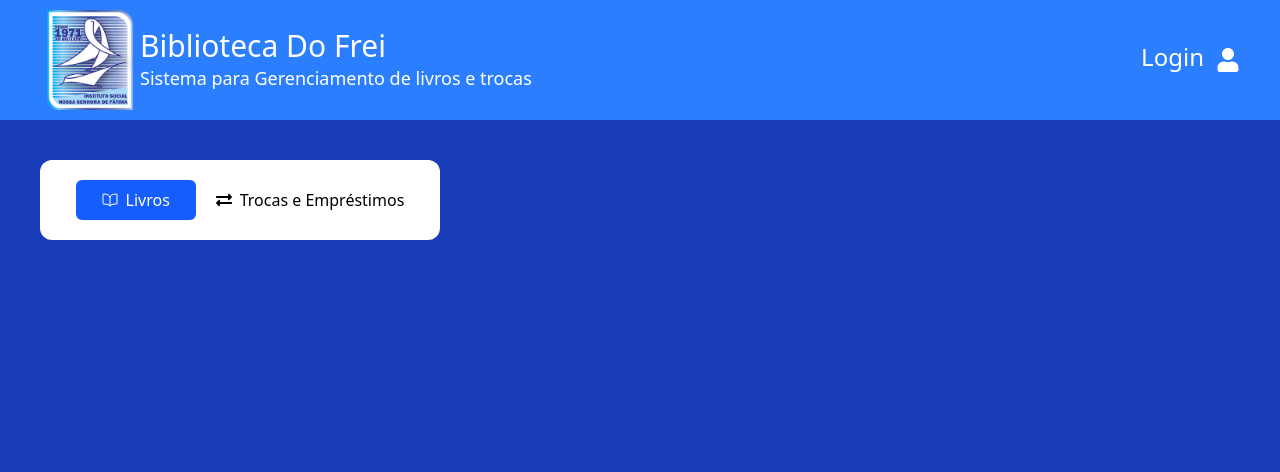
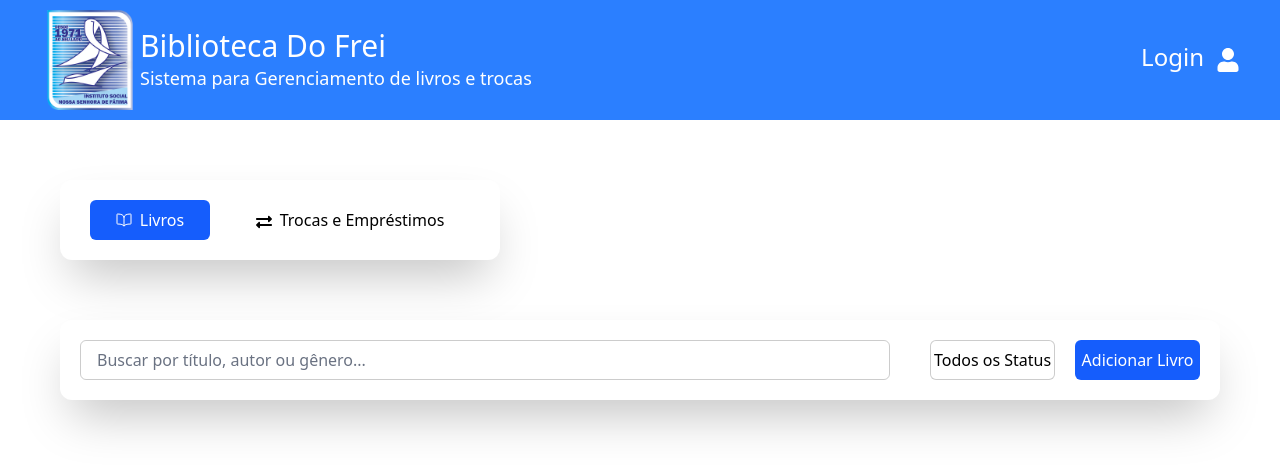
Before and after one commit to Guilherme-op7/Sistema_Livraria_Frei, a React (Vite) app in the folder frontend/: page / in a window 1280 px wide. Shown: the top 472 px of the page. Built offline with nearby package versions, Linux system fonts and the light colour scheme; a web font is replaced by a local one.

Commit message:
componente de nevegacão adicionado

```diff
--- /dev/null
+++ b/frontend/src/components/Navegacao/index.jsx
@@ -0,0 +1,17 @@
+import { IoBookOutline } from "react-icons/io5";
+import { FaExchangeAlt } from "react-icons/fa";
+
+import { Link } from "react-router-dom";
+
+export default function index({ Livros = "bg-blue-600", LivrosTexto = "text-white", LivrosHover = "hover:bg-blue-500", Emprestimos = "bg-white", EmprestimosTexto = "text-black", EmprestimosHover = "hover:bg-gray-300" }) {
+    return (
+        <div className='flex items-center justify-center shadow-2xl gap-5 p-5 w-110 h-20 rounded-xl'>
+            <Link to={'/'}>
+                <button className={`flex cursor-pointer transition-all gap-2 ${LivrosTexto} ${LivrosHover} transition-all ${Livros} justify-center items-center w-30 h-10 rounded-md`}><IoBookOutline className="" /><h1 className="flex font-medium">Livros</h1></button>
+            </Link>
+            <Link to={'/Emprestimos'}>
+                <h1 className={`flex items-center ${EmprestimosTexto} transition-all ${EmprestimosHover} cursor-pointer justify-center gap-2 font-medium w-60 rounded-md h-10 ${Emprestimos}`}><FaExchangeAlt className="mt-1" />Trocas e Empréstimos</h1>
+            </Link>
+        </div>
+    )
+}
--- a/frontend/src/pages/Emprestimos/index.jsx
+++ b/frontend/src/pages/Emprestimos/index.jsx
@@ -1,5 +1,20 @@
+import Header from '../../components/Header'
+import Navegacao from '../../components/Navegacao'
+
 export default function index() {
     return (
-        <div>index</div>
+        <div className='flex flex-col'>
+                <Header />
+            <div className='flex p-15'>
+                <Navegacao
+                Livros='bg-white'
+                LivrosTexto='text-black'
+                LivrosHover='hover:bg-gray-300'
+                EmprestimosTexto='text-white'
+                Emprestimos='bg-blue-600'
+                EmprestimosHover='hover:bg-blue-500'
+                />
+            </div>
+        </div>
     )
 }
--- a/frontend/src/pages/Home/index.jsx
+++ b/frontend/src/pages/Home/index.jsx
@@ -2,15 +2,22 @@ import { IoBookOutline } from "react-icons/io5";
 import { FaExchangeAlt } from "react-icons/fa";
 
 import Header from '../../components/Header'
+import Navegacao from '../../components/Navegacao'
 
 function App() {
     return (
-        <div className="flex flex-col bg-blue-800 h-screen">
+        <div className="flex flex-col h-screen">
             <Header />
-            <div className='flex w-full h-screen p-10'>
-                <div className='flex items-center justify-center gap-5 p-5 w-100 h-20 rounded-xl bg-white'>
-                    <button className='flex cursor-pointer gap-2 text-white hover:bg-blue-500 transition-all bg-blue-600 justify-center items-center w-30 h-10 rounded-md'><IoBookOutline className="" /><h1 className="flex font-medium">Livros</h1></button>
-                    <h1 className="flex cursor-pointer gap-2 font-medium"><FaExchangeAlt className="mt-1"/>Trocas e Empréstimos</h1>
+            <div className='flex w-full flex-col gap-15 h-screen p-15'>
+                <Navegacao />
+                <div className="flex w-all h-20 shadow-2xl gap-10 bg-white items-center p-5 rounded-xl">
+                    <div className="flex w-3/4">
+                        <input type="text" placeholder='Buscar por título, autor ou gênero...' className="border p-4 placeholder:text-gray-500 border-black/20 w-full outline-none h-10 rounded-md" />
+                    </div>
+                    <div className="flex w-1/4 justify-end gap-5">
+                        <button className="flex cursor-pointer w-1/2 gap-2 text-black border border-black/20 transition-all bg-white justify-center items-center h-10 rounded-md">Todos os Status</button>
+                        <button className="flex cursor-pointer w-1/2 gap-2 text-white hover:bg-blue-500 transition-all bg-blue-600 justify-center items-center h-10 rounded-md">Adicionar Livro</button>
+                    </div>
                 </div>
             </div>
         </div>
```
